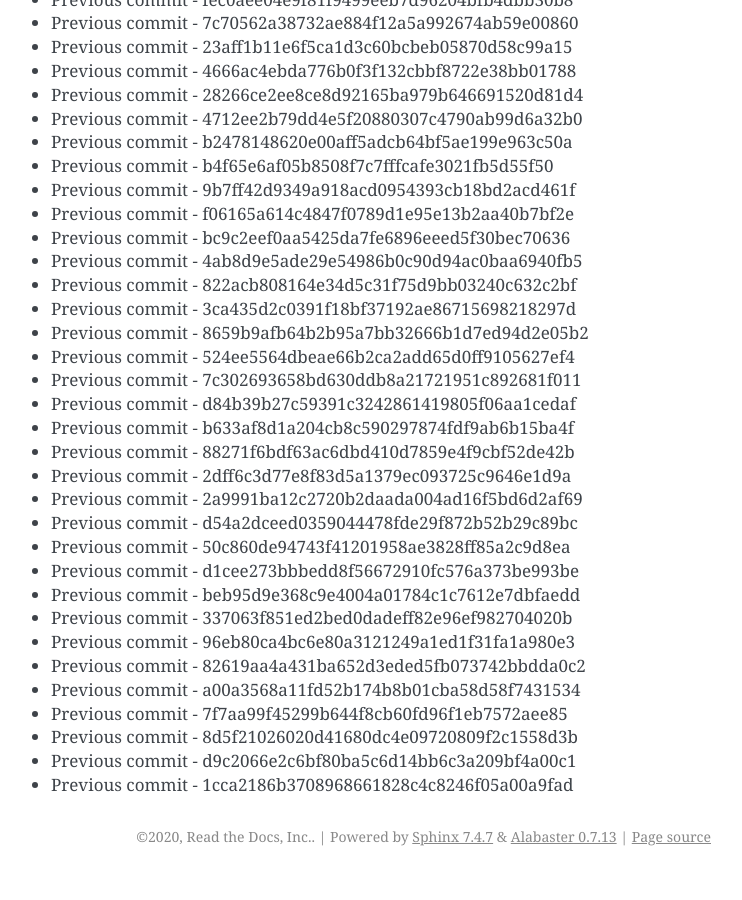
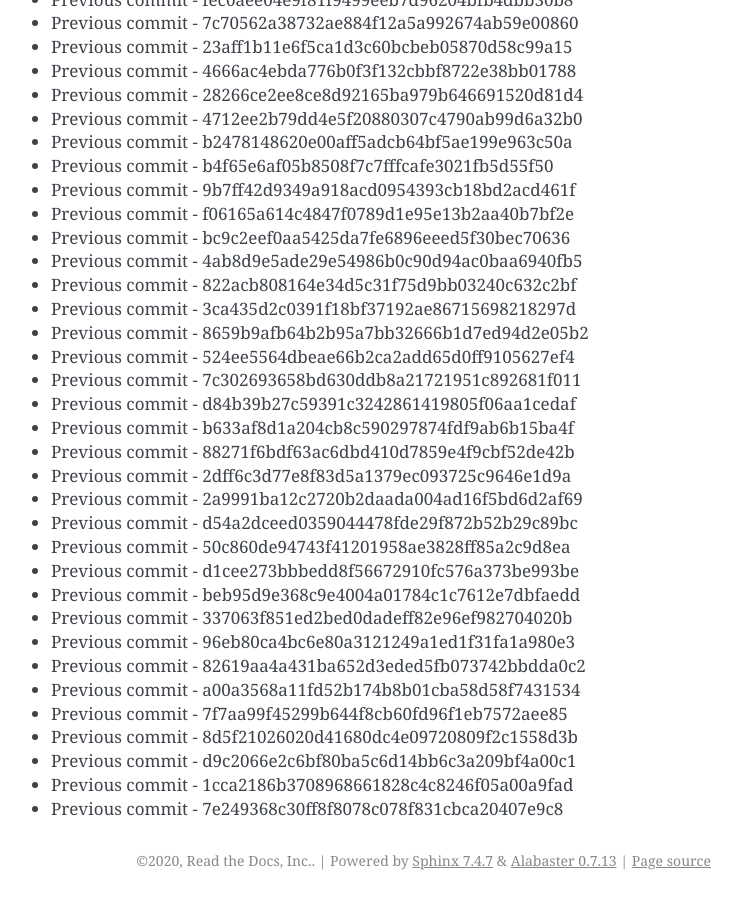
Before and after one commit to readthedocs/rtd-git-stresstest, a Sphinx documentation site: the page built from docs/updates.rst, in a window 1280 px wide and 900 px high, scrolled down 80661 px. Shown: the whole window, without its empty margins (399-1141 px from the left). Built offline with Sphinx 7.4.7, drawn with Linux system fonts in a browser that asks for light colours; before the commit the page ends 81537 px from its top, so only the background shows below that.

Commit message:
Generating commit from previous: 7e249368c30ff8f8078c078f831cbca20407e9c8

```diff
--- a/docs/updates.rst
+++ b/docs/updates.rst
@@ -3421,3 +3421,4 @@ It can be tested for any performance characteristics.
 * Previous commit - 8d5f21026020d41680dc4e09720809f2c1558d3b
 * Previous commit - d9c2066e2c6bf80ba5c6d14bb6c3a209bf4a00c1
 * Previous commit - 1cca2186b3708968661828c4c8246f05a00a9fad
+* Previous commit - 7e249368c30ff8f8078c078f831cbca20407e9c8
```
